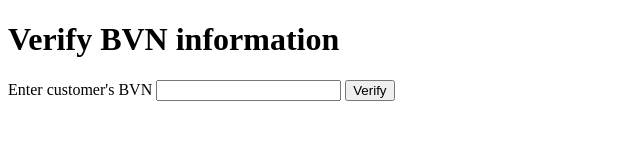
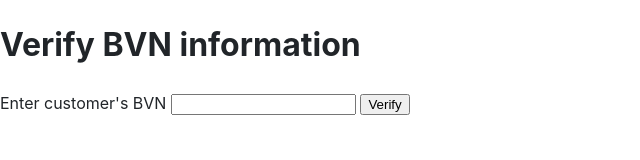
Before and after one commit to jegedeolamide99/BVN-test, a plain HTML site: page index.html in a window 1280 px wide. Shown: the whole page, without its empty margins (0-640 px from the left). Drawn offline with Linux system fonts and the light colour scheme.

Commit message:
Add styles

```diff
--- a/index.html
+++ b/index.html
@@ -5,6 +5,7 @@
     <meta name="viewport" content="width=device-width, initial-scale=1.0" />
     <meta http-equiv="X-UA-Compatible" content="ie=edge" />
     <title>Validate BVN</title>
+    <link rel="stylesheet" href="style.css" />
   </head>
   <body>
     <header role="banner">
--- /dev/null
+++ b/sass/style.scss
@@ -0,0 +1,6 @@
+@import "base";
+
+header {
+  height: 100%;
+  width: 100%;
+}
```
Also changed, not shown: style.css (added), 1 other file.
